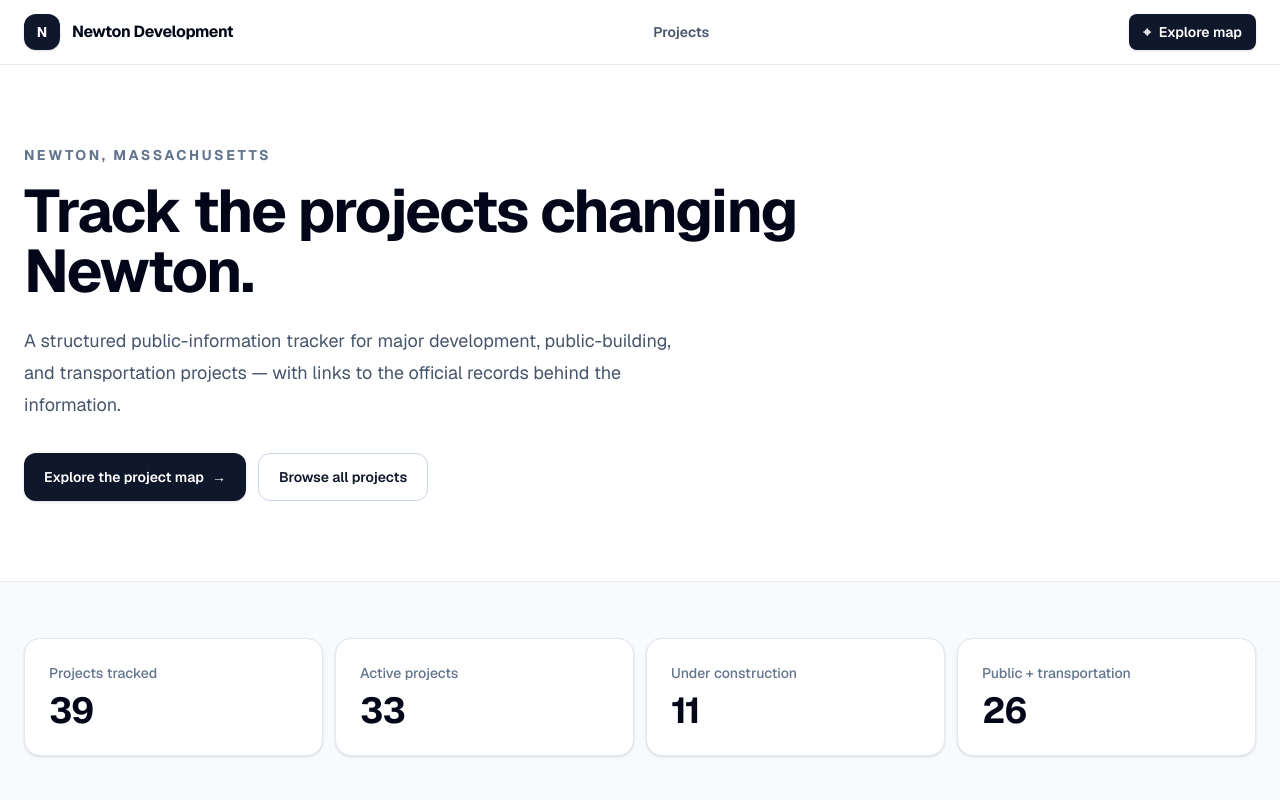
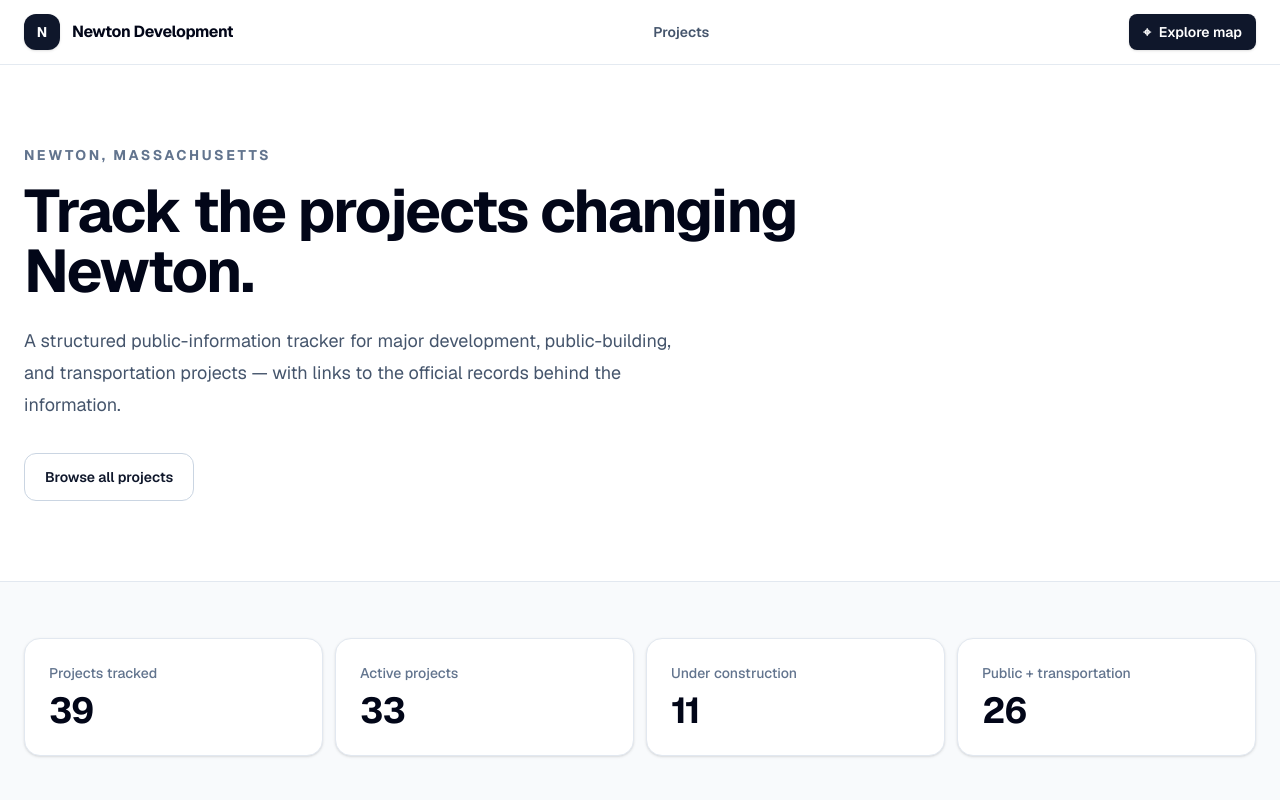
Before and after one commit to danielk-droid/newton-development, a Next.js app: page / in a window 1280 px wide. Shown: the top 800 px of the page. Built offline with nearby package versions, Linux system fonts and the light colour scheme.

Commit message:
Simplify homepage map navigation

```diff
--- a/app/page.tsx
+++ b/app/page.tsx
@@ -30,7 +30,7 @@ export default async function HomePage() {
             <h1 className="mt-4 text-4xl font-bold tracking-[-0.03em] md:text-6xl">Track the projects changing Newton.</h1>
             <p className="mt-6 max-w-2xl text-lg leading-8 text-slate-600">A structured public-information tracker for major development, public-building, and transportation projects — with links to the official records behind the information.</p>
             <div className="mt-8 flex flex-wrap gap-3">
-              <Link href="/map" className="inline-flex min-h-12 items-center gap-2 rounded-xl bg-slate-900 px-5 py-3 text-sm font-semibold text-white shadow-sm transition hover:bg-slate-700">Explore the project map <span aria-hidden="true">→</span></Link>
+
               <Link href="/projects" className="inline-flex min-h-12 items-center rounded-xl border border-slate-300 bg-white px-5 py-3 text-sm font-semibold text-slate-900 transition hover:bg-slate-50">Browse all projects</Link>
             </div>
           </div>
```
